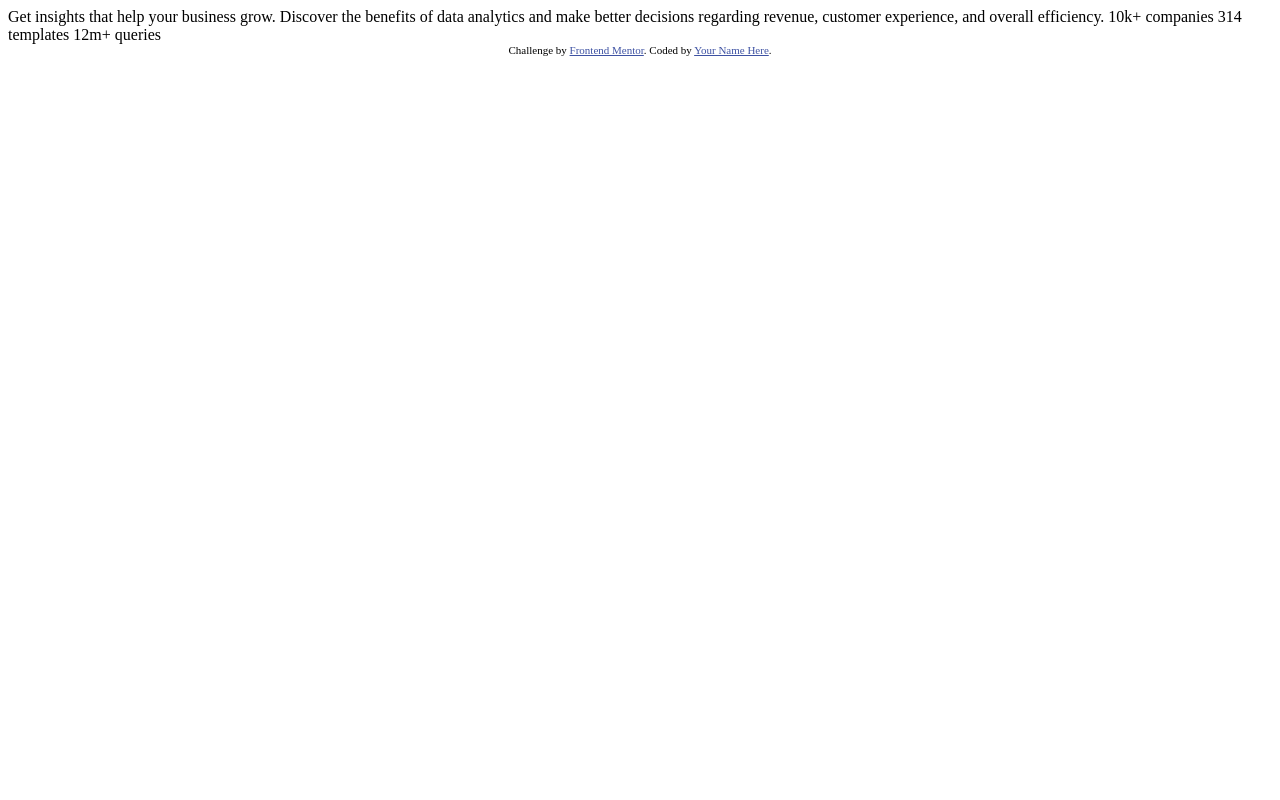
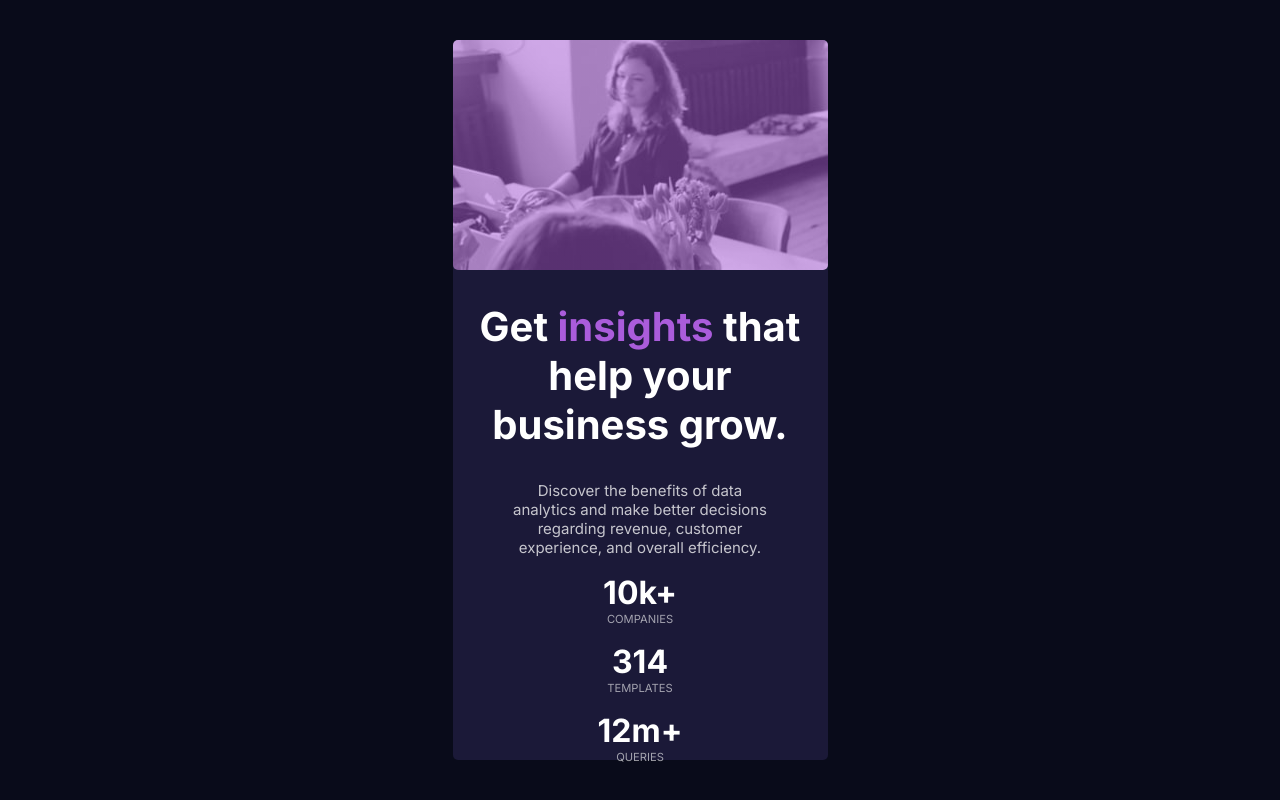
Before and after one commit to 1lgrand/Stats-Preview-Card, a plain HTML site: page index.html in a window 1280 px wide. Drawn offline with Linux system fonts and the light colour scheme.

Commit message:
Finished Preview-card

```diff
--- a/index.html
+++ b/index.html
@@ -3,31 +3,42 @@
 <head>
   <meta charset="UTF-8">
   <meta name="viewport" content="width=device-width, initial-scale=1.0"> <!-- displays site properly based on user's device -->
-
+  <link rel="stylesheet" href="style.css">
   <link rel="icon" type="image/png" sizes="32x32" href="./images/favicon-32x32.png">
 
   <title>Frontend Mentor | Stats preview card component</title>
 
-  <!-- Feel free to remove these styles or customise in your own stylesheet 👍 -->
-  <style>
-    .attribution { font-size: 11px; text-align: center; }
-    .attribution a { color: hsl(228, 45%, 44%); }
-  </style>
+
 </head>
 <body>
 
-  Get insights that help your business grow.
+    <div class="container">
+        <div class="img">
 
-  Discover the benefits of data analytics and make better decisions regarding revenue, customer
-  experience, and overall efficiency.
+        </div>
+        <div class="info">
+            <h2 id="title">Get <span style="color: hsl(277, 64%, 61%);">insights</span> that help your business grow.</h2>
+            <p class="cardMainText">Discover the benefits of data analytics and make better decisions regarding revenue, customer experience, and overall efficiency.</p>
+            <div class="stats">
+              <div class="single-stat">
+                <p class="statNumber">10k+</p>
+                <p class="statDesc">companies</p>
+              </div>
 
-  10k+ companies
-  314 templates
-  12m+ queries
+              <div class="single-stat">
+                <p class="statNumber">314</p>
+                <p class="statDesc">templates</p>
+              </div>
 
-  <div class="attribution">
-    Challenge by <a href="https://www.frontendmentor.io?ref=challenge" target="_blank">Frontend Mentor</a>.
-    Coded by <a href="#">Your Name Here</a>.
-  </div>
+              <div class="single-stat">
+                <p class="statNumber">12m+</p>
+                <p class="statDesc">queries</p>
+              </div>
+
+            </div>
+        </div>
+    </div>
+
+
 </body>
 </html>
--- /dev/null
+++ b/style.css
@@ -0,0 +1,121 @@
+
+@import url('https://fonts.googleapis.com/css2?family=Inter:wght@400;700&family=Lexend+Deca&display=swap');
+
+*{
+    margin: 0;
+    padding: 0;
+    box-sizing: border-box;
+}
+
+body{
+    height: 100vh;
+    background-color: var(--bgcolor);
+    display: flex;
+    align-items: center;
+    justify-content: center;
+}
+
+
+
+:root{
+    --bgcolor: hsl(233, 47%, 7%);
+    --cardbgcolor:hsl(244, 38%, 16%);
+    --accentcolor:hsl(277, 64%, 61%);
+    --txtColor:  hsl(0, 0%, 100%);
+    --mainParColor: hsla(0, 0%, 100%, 0.75);
+    --statsColor: hsla(0, 0%, 100%, 0.6);
+}
+
+
+.container{
+    width: 375px;
+    height: 90%;
+    background-color: var(--cardbgcolor);
+    border-radius: 5px;
+    text-align: center;
+    font-family: 'inter';
+    border-radius: 5px;
+}
+
+.img{
+    border-radius: 5px;
+    height: 32%;
+    width: 100%;
+    background: linear-gradient(hsl(277, 64%, 61%,0.5),hsla(277, 64%, 61%,0.5)),url(images/image-header-mobile.jpg);
+}
+
+.info{
+    color: white;
+}
+
+#title{
+    font-size: 2.5rem;
+    color: var(--txtColor);
+    font-weight: 700;
+    padding: 2rem 1rem;
+}
+
+.cardMainText{
+    font-size: 15px;
+    padding: 0 3.5rem;
+    color: var(--mainParColor);
+}
+
+.single-stat{
+    margin-top: 1rem;
+}
+
+.statNumber{
+    font-family: 'inter';
+    font-weight: 700;
+    font-size: 2rem;
+    color: var(--txtColor);
+}
+
+.statDesc{
+    font-size: 0.7rem;
+    font-family: 'inter';
+    text-transform: uppercase;
+    color: var(--statsColor);
+}
+
+
+
+.attribution {
+    display: block;
+    font-size: 11px; text-align: center;
+    background-color: var(--mainParColor);
+}
+.attribution a {
+    color: hsl(228, 45%, 44%);
+}
+
+@media (min-width: 1440px){
+    .container{
+        height: 25rem;
+        width: 60rem;
+        display: flex;
+        flex-direction: row-reverse;
+    }
+
+    .img{
+        background: linear-gradient(hsl(277, 64%, 61%,0.5),hsla(277, 64%, 61%,0.5)),url(images/image-header-desktop.jpg);
+        background-size: cover;
+        height: 100%;
+        width: 100%;
+    }
+
+    .info{
+        text-align: left;
+    }
+
+    .stats{
+        margin: 2rem;
+    }
+
+    .single-stat{
+        display: inline-block;
+        margin: 2rem;
+    }
+
+}
```
Also changed, not shown: 1 other file.
